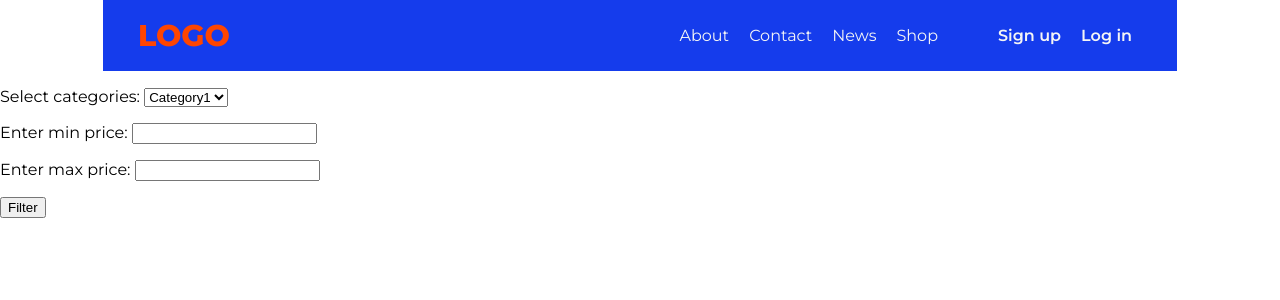
After one commit to jokonoo/Ecommerce-shop, a Django app: page /shop/filter/ in a window 1280 px wide. The commit adds this page. Shown: the top 300 px of the page. Run offline with Django 3.2, Linux system fonts and the light colour scheme; parts of the project's set-up code (start-up, migrations or seed data) failed here and were passed over.

Commit message:
added filtering by price and category

```diff
--- a/SHOP_APP/forms.py
+++ b/SHOP_APP/forms.py
@@ -1,5 +1,6 @@
 from django import forms
-from .models import Order, Shipping, BillingAddress
+from .models import Order, Shipping, BillingAddress, Product
+print(Product.CATEGORIES)
 
 class CheckoutForm(forms.Form):
 	street = forms.CharField(label = 'Enter your address:', max_length = 200)
@@ -26,3 +27,8 @@ class PaymentMethodForm(forms.ModelForm):
 	class Meta:
 		model = Order
 		fields = ['payment_method']
+
+class FilterForm(forms.Form):
+	categories = forms.ChoiceField(label = "Select categories", choices = Product.CATEGORIES, required = False)
+	lowest = forms.IntegerField(label = "Enter min price", required = False)
+	highest = forms.IntegerField(label = "Enter max price", required = False)
--- a/SHOP_APP/models.py
+++ b/SHOP_APP/models.py
@@ -35,7 +35,6 @@ class Product(models.Model):
             img = img.resize(output_size, Image.ANTIALIAS)
             img.save(self.image.path)
 
-
     @property
     def imageURL(self):
         try:
@@ -67,7 +66,6 @@ class OrderItem(models.Model):
     quantity = models.IntegerField(default = 1, null = True, blank = True)
     date_added = models.DateTimeField(auto_now_add = True)
     user = models.ForeignKey(User, on_delete = models.CASCADE, blank = True, null = True)
-
 
     @property
     def get_total(self):
@@ -123,7 +121,6 @@ class Shipping(models.Model):
     def __str__(self):
         return f"{self.order.user.username}'s order"
 
-
 class BillingAddress(models.Model):
     user = models.ForeignKey(User, null = True, on_delete = models.SET_NULL)
     order = models.OneToOneField(Order, null = True, on_delete = models.CASCADE)
--- /dev/null
+++ b/SHOP_APP/templates/SHOP_APP/filterform.html
@@ -0,0 +1,8 @@
+{% extends 'SHOP_APP/shop.html' %}
+{% block content %}
+	<form method = 'POST'>
+		{% csrf_token %}
+		{{form.as_p}}
+		<button type = 'submit'> Filter </button>
+	</form>
+{% endblock content %}
--- /dev/null
+++ b/SHOP_APP/templates/SHOP_APP/filterpage.html
@@ -0,0 +1,6 @@
+{% extends 'SHOP_APP/shop.html' %}
+{% block content %}
+	{{block.super}}
+	{% block filtering %}
+	{% endblock filtering %}
+{% endblock content %}
--- a/SHOP_APP/templates/SHOP_APP/shop.html
+++ b/SHOP_APP/templates/SHOP_APP/shop.html
@@ -19,7 +19,9 @@
     {% endfor %}
   </ul>
 {% endif %}
-
+{% block filtering %}
+<a href="{% url 'filter_products' %}"> Filter products </a>
+{% endblock filtering %}
 {% if page_obj.number == 1 %}
 	{% for key, value in categories %}
 		<p><a href ="{% url 'category_shop' key %}">{{value}}</a></p>
--- a/SHOP_APP/urls.py
+++ b/SHOP_APP/urls.py
@@ -11,5 +11,7 @@ urlpatterns = [
     path('remove-single/<slug>', views.remove_single_item_from_cart, name = 'remove_single'),
     path('cart/', views.cartview, name = 'cart'),
     path('summary/', views.summaryview, name = 'summary_shop'),
-    path('checkout/', views.checkoutview, name = 'checkout_shop')
+    path('checkout/', views.checkoutview, name = 'checkout_shop'),
+    path('filter/', views.ProductFilteringFormView.as_view(), name = 'filter_products'),
+    path('filter/<category>/<lowest>/<highest>/', views.filter_products_view, name = 'filter_products_display')
     ]
--- a/SHOP_APP/views.py
+++ b/SHOP_APP/views.py
@@ -4,12 +4,12 @@ from USER_APP.models import ProductOpinion
 from django.contrib import messages
 from django.contrib.auth.mixins import LoginRequiredMixin
 from django.contrib.auth.decorators import login_required
-from django.views.generic import ListView, CreateView, DetailView, UpdateView, DeleteView
+from django.views.generic import ListView, CreateView, DetailView, UpdateView, DeleteView, FormView
 from django.views import View
 from django.utils import timezone
-from .forms import CheckoutForm, ShippingUpdateForm, BillingAddressForm, PaymentMethodForm
+from .forms import CheckoutForm, ShippingUpdateForm, BillingAddressForm, PaymentMethodForm, FilterForm
 from django.core.paginator import Paginator
-from django.urls import reverse
+from django.urls import reverse, reverse_lazy
 
 class ShopView(ListView):
 	paginate_by = 10
@@ -184,3 +184,70 @@ def checkoutview(request):
 			form_2 = PaymentMethodForm(instance = order)
 			context = {'form_1' : form_1, 'form_2' : form_2, 'address' : address, 'order' : order}
 		return render(request, 'SHOP_APP/checkout.html', context)
+
+class ProductFilteringFormView(FormView):
+	form_class = FilterForm
+	template_name = 'SHOP_APP/filterform.html'
+	success_url = reverse_lazy('website_shop')
+
+	def form_valid(self, form):
+		print(form.cleaned_data.get('lowest'))
+		context_data = form.cleaned_data
+		rev = self.send_data_from_view(context_data)
+		return redirect(rev)
+
+	def send_data_from_view(self, context_data):
+		return reverse('filter_products_display', kwargs = {
+			'category' : context_data.get('categories'),
+			'lowest' : context_data.get('lowest'),
+			'highest' : context_data.get('highest')
+			})
+
+	#def get_success_url(self):
+	#	print(form.cleaned_data.get('lowest'))
+	#	return reverse_lazy('website_shop')
+
+def filter_products_view(request, category, lowest, highest):
+	lowest, highest = int(lowest), int(highest)
+	products = []
+
+	def filtering(products, item = None, many = False):
+		if many == True:
+			for i in item:
+				if i.discount_price:
+					if i.discount_price > lowest and i.discount_price < highest:
+						products.append(i)
+				else:
+					if i.price > lowest and i.price < highest:
+						products.append(i)
+			return products
+		else:
+			if item.discount_price:
+				if item.discount_price > lowest and item.discount_price < highest:
+					products.append(item)
+			else:
+				if item.price > lowest and item.price < highest:
+					products.append(item)
+			return products
+
+
+	if len(Product.objects.filter(category = category)) > 1:
+		products = filtering(
+			item = Product.objects.filter(category = category),
+			many = True,
+			products = products)
+
+	elif len(Product.objects.filter(category = category)) == 1:
+		i = Product.objects.get(category = category)
+		products = filtering(
+			item = Product.objects.get(category = category),
+			products = products)
+
+	else:
+		return render(request, 'SHOP_APP/filterpage.html', context = {'blank' : ''})
+
+	paginator = Paginator(products, 10)
+	page_number = request.GET.get('page')
+	page_obj = paginator.get_page(page_number)
+
+	return render(request, 'SHOP_APP/filterpage.html', context = {'products' : products, 'page_obj' : page_obj})
```
